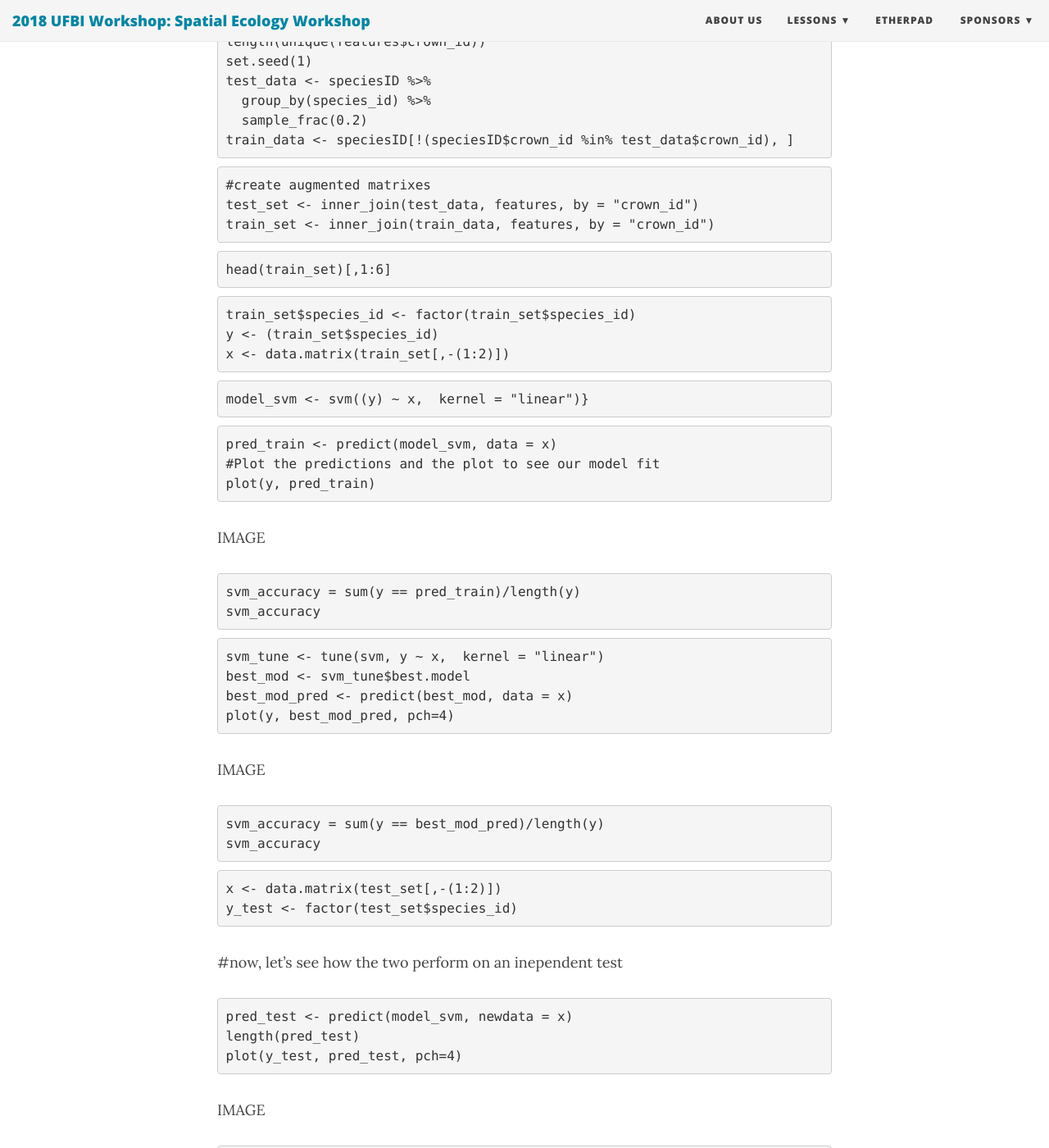
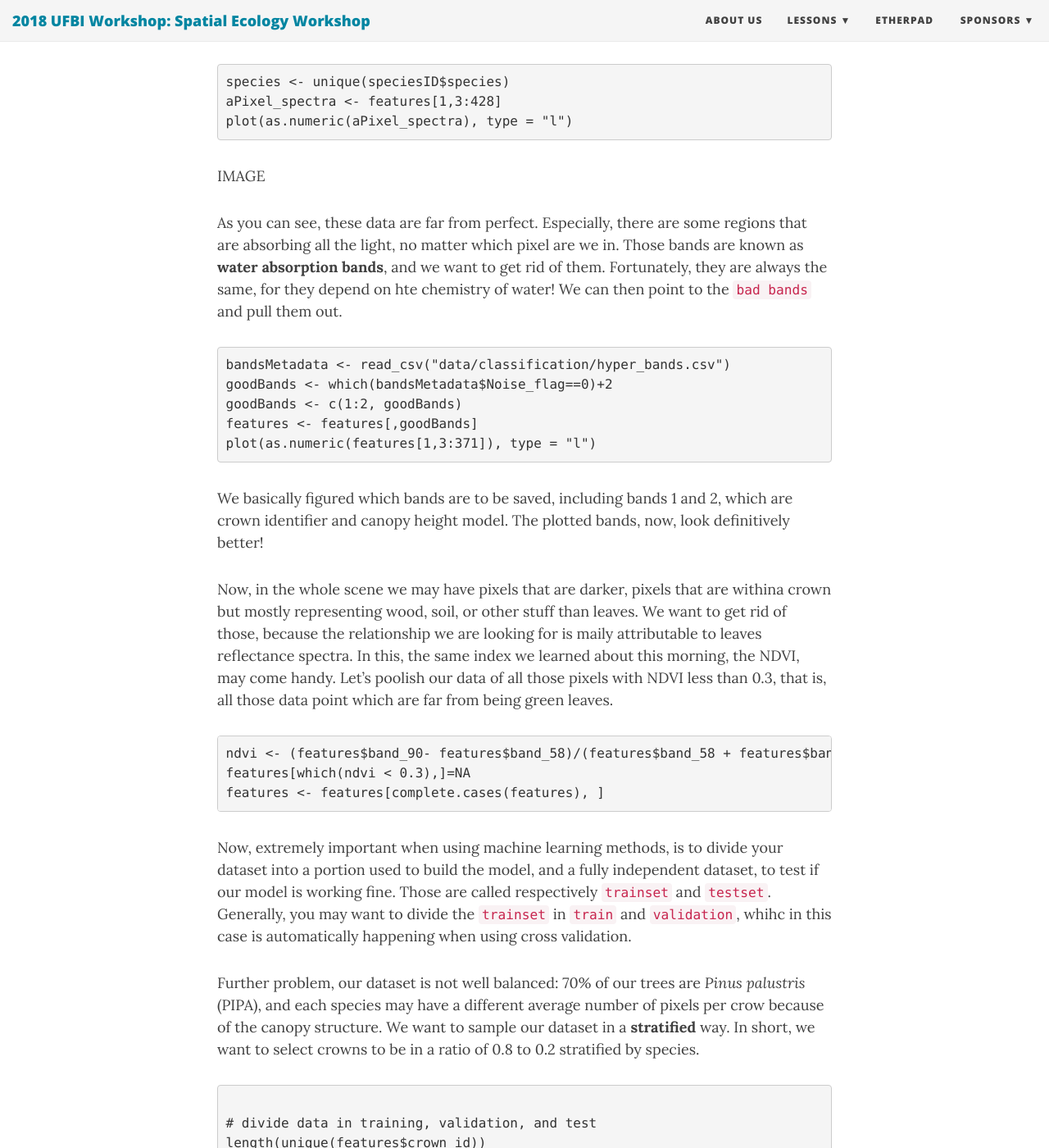
Before and after one commit to lbrensk/UFBI2018.github.io, a Jekyll site: the page built from MarconiS.md, in a window 1280 px wide and 1400 px high, scrolled down 6991 px. Shown: the whole window at 82% size. Built offline with Jekyll 4.4.1, drawn with Linux system fonts in a browser that asks for light colours; nearby versions of some CDN libraries; some of the changed text lies outside the part shown.

Commit message:
Update MarconiS.md

````diff
--- a/MarconiS.md
+++ b/MarconiS.md
@@ -184,6 +184,7 @@ To extract information from a raster, we'll use the function `extract`
 ```{r}
 crown_data_chm <- extract(chm, itcs)
 ```
+Noooow, is time to store the data extracted. you need to unlist them, and recursively append it to your final data. You could use a more elegant (potentially faster) style using functions of the `apply` family, instead of a for cycle. For simplicity though, and given the relatively little data involved, let's use a for cycle:
 
 ```{r}
 canopyHeight <- data.frame(matrix(NA, nrow=0, ncol = 2))
@@ -196,6 +197,8 @@ for(itc_id in 1:length(crown_data_chm)){
 head(canopyHeight)
 write.csv(canopyHeight, "./data/canopyHeight.csv")
 ```
+
+And here we go! your csv has a column of crown identifier taken from the ground, along with a column with the average height!
 
 #### CHALLENGE: Calculate NDVI from hyperspectral and plot it!
 
@@ -211,7 +214,10 @@ library(e1071)
 library(tidyr)
 ```
 
-Now, let's load some data extracted already in a csv form. These data have been used in a
+Now, let's load some data extracted already in a csv form. These data have the crown identifier, the species, tree height, and spectral reflectance in 426 bands for a bunch of pixels (and 305 individual trees). Data are publicly available as part of a data science competition (Marconi et al., in prep). The whole dataset can be downloaded at: LINK, but for the sake of this workshop, just use the data in the inputs folder.
+
+First step, let's import our features (*hyper_bands_train.csv*) and response variables (*species_id_train.csv*)
+
 ```{r}
 # load a complete dataset
 pt <-  "./data/classification/"
@@ -220,6 +226,7 @@ head(features)
 speciesID <- read_csv("./data/classification/species_id_train.csv")
 ```
 
+We can look now at the reflectance spectra of a pixel:
 
 ```{r}
 species <- unique(speciesID$species)
@@ -228,6 +235,8 @@ plot(as.numeric(aPixel_spectra), type = "l")
 ```
 IMAGE
 
+As you can see, these data are far from perfect. Especially, there are some regions that are absorbing all the light, no matter which pixel are we in. Those bands are known as **water absorption bands**, and we want to get rid of them. Fortunately, they are always the same, for they depend on hte chemistry of water! We can then point to the `bad bands` and pull them out.
+
 ```{r}
 bandsMetadata <- read_csv("data/classification/hyper_bands.csv")
 goodBands <- which(bandsMetadata$Noise_flag==0)+2
@@ -235,12 +244,20 @@ goodBands <- c(1:2, goodBands)
 features <- features[,goodBands]
 plot(as.numeric(features[1,3:371]), type = "l")
 ```
+We basically figured which bands are to be saved, including bands 1 and 2, which are crown identifier and canopy height model. The plotted bands, now, look definitively better!
+
+
+Now, in the whole scene we may have pixels that are darker, pixels that are withina crown but mostly representing wood, soil, or other stuff than leaves. We want to get rid of those, because the relationship we are looking for is maily attributable to leaves reflectance spectra. In this, the same index we learned about this morning, the NDVI, may come handy. Let's poolish our data of all those pixels with NDVI less than 0.3, that is, all those data point which are far from being green leaves.
 
 ```{r}
 ndvi <- (features$band_90- features$band_58)/(features$band_58 + features$band_90)
 features[which(ndvi < 0.3),]=NA
 features <- features[complete.cases(features), ]
 ```
+
+Now, extremely important when using machine learning methods, is to divide your dataset into a portion used to build the model, and a fully independent dataset, to test if our model is working fine. Those are called respectively `trainset` and `testset`. Generally, you may want to divide the `trainset` in `train` and `validation`, whihc in this case is automatically happening when using cross validation.
+
+Further problem, our dataset is not well balanced: 70% of our trees are *Pinus palustris* (PIPA), and each species may have a different average number of pixels per crow because of the canopy structure. We want to sample our dataset in a **stratified** way. In short, we want to select crowns to be in a ratio of 0.8 to 0.2 stratified by species.
 
 ```{r}
 
@@ -252,24 +269,33 @@ test_data <- speciesID %>%
   sample_frac(0.2)
 train_data <- speciesID[!(speciesID$crown_id %in% test_data$crown_id), ]
 ```
+
+Now, that we know which crown have been divided in the train-test split, let's extract the features associated to those crowns. To do so, we'll use the function `inner_join`, from `dplyr`, which is doing something like the traditional `vlookup` in excel.
+
 ```{r}
 #create augmented matrixes
 test_set <- inner_join(test_data, features, by = "crown_id")
 train_set <- inner_join(train_data, features, by = "crown_id")
 ```
+And voila! here is the head of our trainset!
 
 ```{r}
 head(train_set)[,1:6]
 ```
+
+Now, we need to create a dataframe where the function svm knows who is the x, and who is the y, especially ina case where our features, the x, is a matrix of 370 columns! Another tricky thing to remember: svm works with numbers, not with characters! but we need to tell our svm we don't want to perform a regression, but classify between species! How to? let's treat our character labels as `factors`:
 
 ```{r}
 train_set$species_id <- factor(train_set$species_id)
 y <- (train_set$species_id)
 x <- data.matrix(train_set[,-(1:2)])
 ```
+Oooook, everything is ready! Let's build our simple SVM out of the train data!
+
 ```{r}
 model_svm <- svm((y) ~ x,  kernel = "linear")}
 ```
+Now, let's see what our model has memorized in his algorithm!
 
 ```{r}
 pred_train <- predict(model_svm, data = x)
@@ -278,10 +304,16 @@ plot(y, pred_train)
 ```
 IMAGE
 
+We can more intuitively look at what is the accuracy of our model, by calculating the times it gets the right answers, out of thetotal number of pixels in the training set:
+
 ```{r}
 svm_accuracy = sum(y == pred_train)/length(y)
 svm_accuracy
 ```
+
+Usually, you may want to explore the parameterization space to get the potential best options, yes, but is good practive to do so on different combinations of data. Why is that? because the model may be fitting on the data, and not get realistic patterns. Usually, to reduce that problem, we divide the traininset in 10 folds, and sequenially build a svm with a bunch of different parameters combiantions on 9 folds, and validate on the remaining 1. This way, we can calculate among the different combinations, which one is performing the best on the training-valiadtion set, accounting for all 10 combinations.
+In SVM, that can be done using the function `tune`:
+
 ```{r}
 svm_tune <- tune(svm, y ~ x,  kernel = "linear")
 best_mod <- svm_tune$best.model
@@ -289,10 +321,14 @@ best_mod_pred <- predict(best_mod, data = x)
 plot(y, best_mod_pred, pch=4)
 ```
 IMAGE
+Let's see how much it is performing on the training set:
 ```{r}
 svm_accuracy = sum(y == best_mod_pred)/length(y)
 svm_accuracy
 ```
+
+Not bad! But remember: that is what the model has **memorized**, not necessarily what it **learned**! What does it mean? Simply that the model used the same data to build a relationship between the species labels and the features provided. It memorized what's the pattern observed for these data, adn is prone to over perform on them. Sometimes, it may have learned patterns that don't even realy exist! That is why it is important to test our model on new data, and see if what it says it learned, is not the Christmas poem!
+
 ```{r}
 x <- data.matrix(test_set[,-(1:2)])
 y_test <- factor(test_set$species_id)
````
